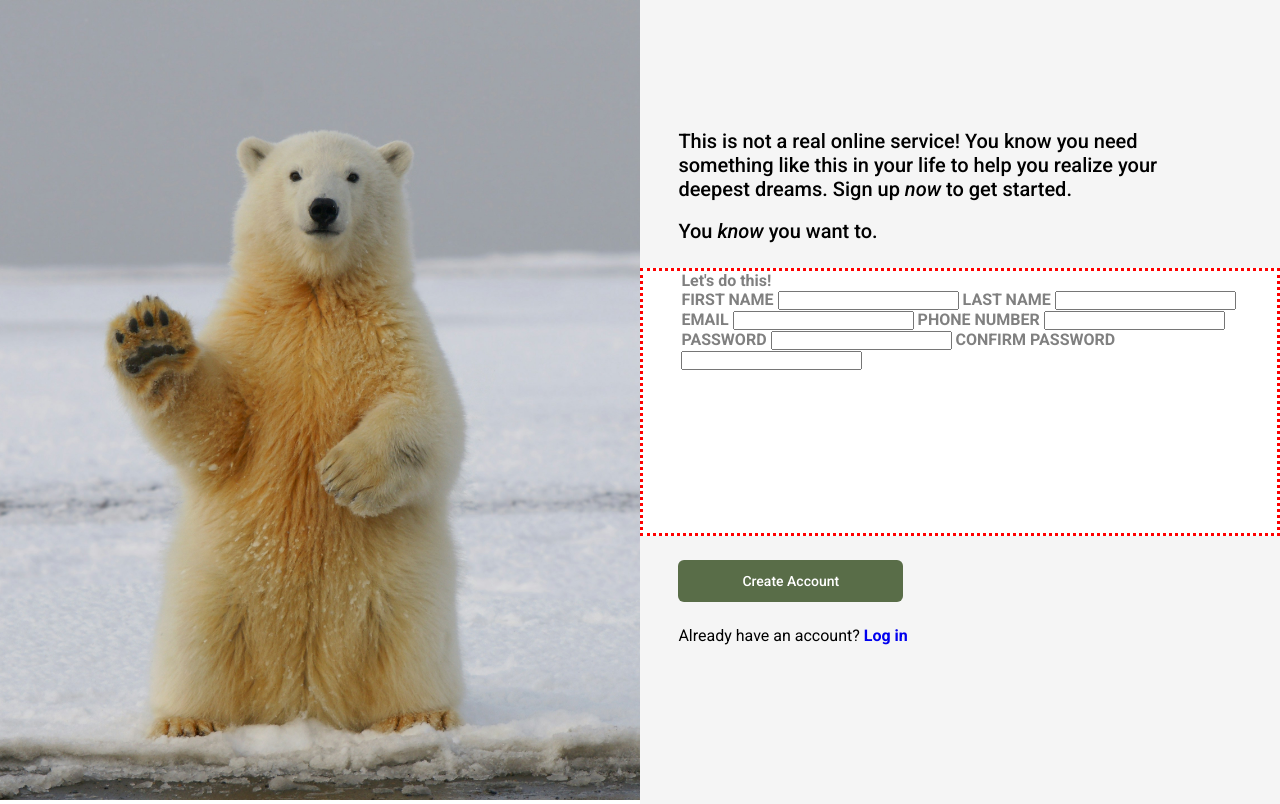
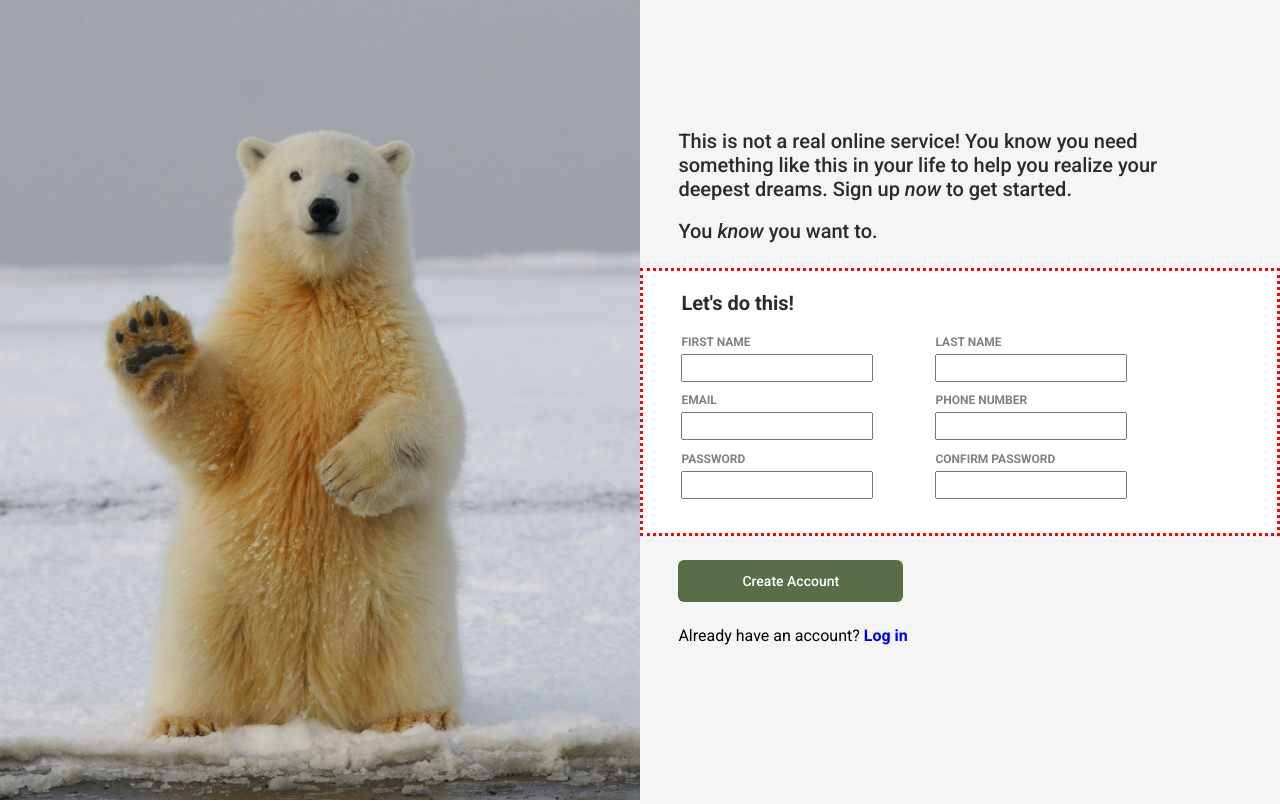
Before and after one commit to etheliachoi/odin-sign-up-form, a plain HTML site: page index.html in a window 1280 px wide. Drawn offline with Linux system fonts and the light colour scheme.

Commit message:
Add basic styling to input form with grid

```diff
--- a/index.html
+++ b/index.html
@@ -27,23 +27,35 @@
         <div class="right-mid">
             <p>Let's do this!</p>
             <form action="" method="post" class="form">
+                <div class="field">
                     <label for="first-name">FIRST NAME</label>
                     <input type="text" name="first-name" id="first-name" required>
+                </div>
 
+                <div class="field">
                     <label for="last-name">LAST NAME</label>
                     <input type="text" name="last-name" id="last-name">
+                </div>
 
+                <div class="field">
                     <label for="email">EMAIL</label>
                     <input type="email" name="email" id="email" required>
+                </div>
 
+                <div class="field">
                     <label for="phone">PHONE NUMBER</label>
                     <input type="tel" name="phone" id="phone">
+                </div>
 
+                <div class="field">
                     <label for="pw">PASSWORD</label>
                     <input type="text" name="pw" id="pw" required>
+                </div>
 
+                <div class="field">
                     <label for="pw-confirm">CONFIRM PASSWORD</label>
                     <input type="text" name="pw-confirm" id="pw-confirm" required>
+                </div>
             </form>
         </div>
 
--- a/styles.css
+++ b/styles.css
@@ -2,6 +2,7 @@
     box-sizing: border-box;
     margin: 0;
     padding: 0;
+    --black: rgb(43, 43, 43);
 }
 
 .container {
@@ -26,6 +27,7 @@
     font-size: 20px;
     padding-right: 15%;
     align-content: end;
+    color: var(--black);
 }
 
 .right-top .paragraph {
@@ -75,6 +77,35 @@
     /* box-shadow: ; */
 }
 
+.right-mid p {
+    padding-top: 20px;
+    padding-bottom: 20px;
+    font-size: 20px;
+    color: var(--black);
+}
+
+.form {
+    display: grid;
+    grid-template-columns: 1fr 1fr;
+    column-gap: 14%;
+    row-gap: 8%;
+    padding-right: 20%;
+}
+
+.right-mid .field {
+    display: flex;
+    flex-direction: column;
+    gap: 5px;
+}
+
+.field label {
+    font-size: 12px;
+}
+
+.field input {
+    height: 20px;
+    padding: 12px 4px;
+}
 
 .left img {
     width: 100%;
```
Lines whose indentation alone changed are shown as unchanged.
